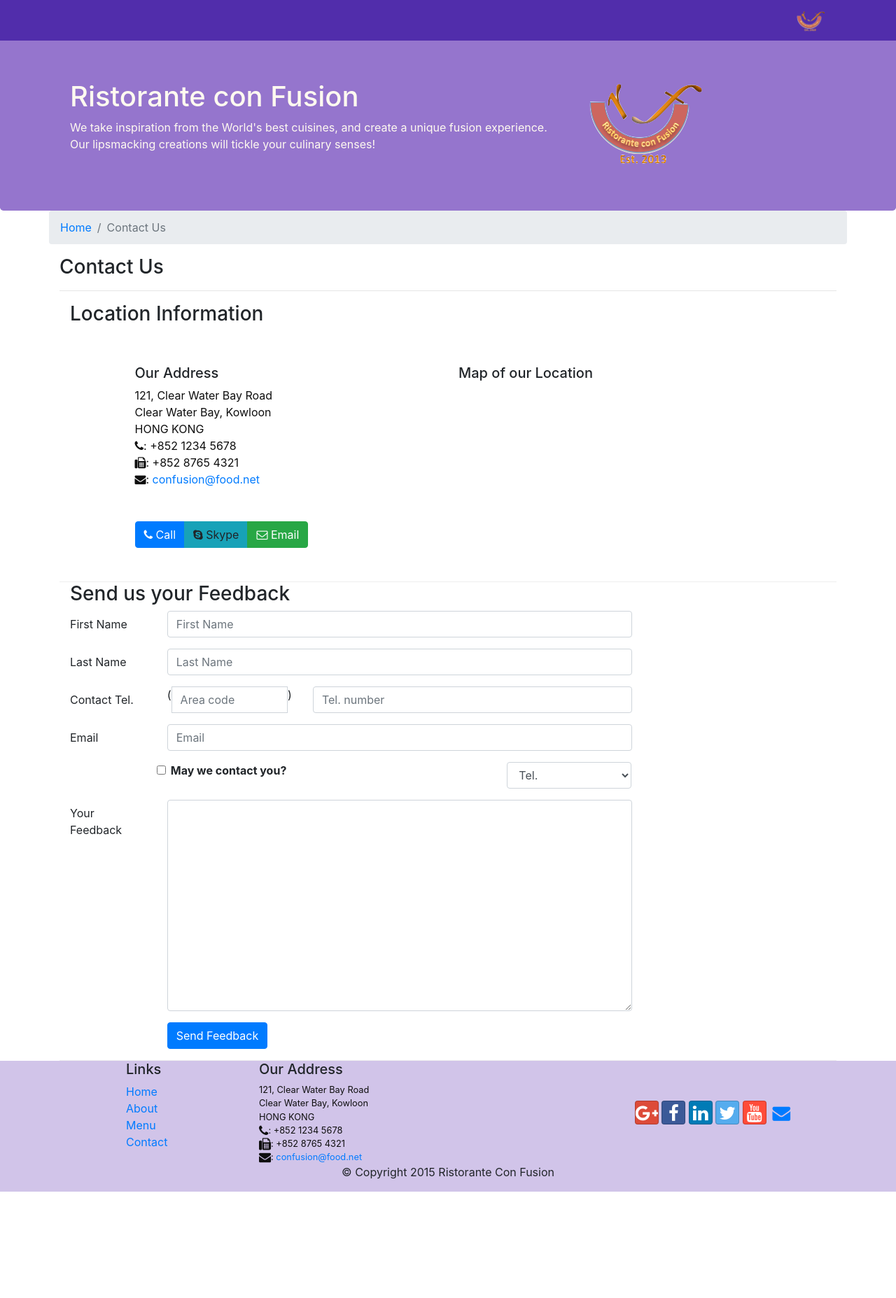
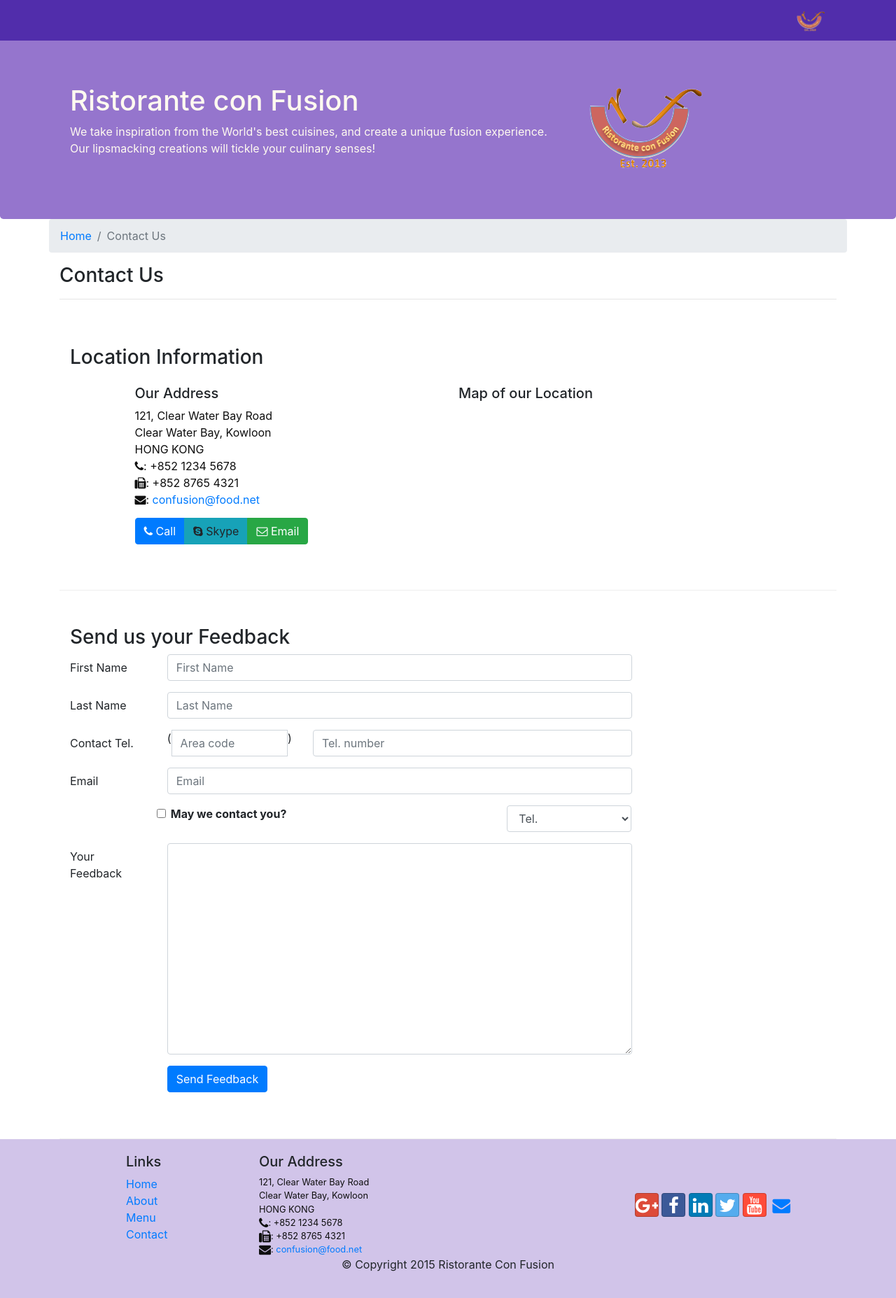
Before and after one commit to subhamskm/confusion, a website: page contactus.html in a window 1280 px wide. Shown: the whole page at 70% size. Before the commit the page ends 1703 px from the top, so only its background shows below. Drawn offline with nearby package versions, Linux system fonts and the light colour scheme.

Commit message:
NPM Scripts Part 2

```diff
--- a/css/styles.css
+++ b/css/styles.css
@@ -1,21 +1,21 @@
 .row-header {
   margin: 0px auto;
-  padding: 0px, 0px; }
+  padding: 0px 0px; }
 
 .row-content {
   margin: 0px auto;
-  padding: 50px, 0px;
+  padding: 50px 0px;
   border-bottom: 1px ridge;
   min-height: 400px; }
 
 .footer {
   background-color: #D1C4E9;
   margin: 0px auto;
-  padding: 20px, 0px; }
+  padding: 20px 0px; }
 
 .jumbotron {
   margin: 0px auto;
-  padding: 70px, 30px;
+  padding: 70px 30px;
   background: #9575CD;
   color: floralwhite; }
 
```
Also changed, not shown: aboutus.html (+4 -0 lines), contactus.html (+4 -1 lines), index.html (+4 -0 lines), package.json (+8 -2 lines), 2 other files.
